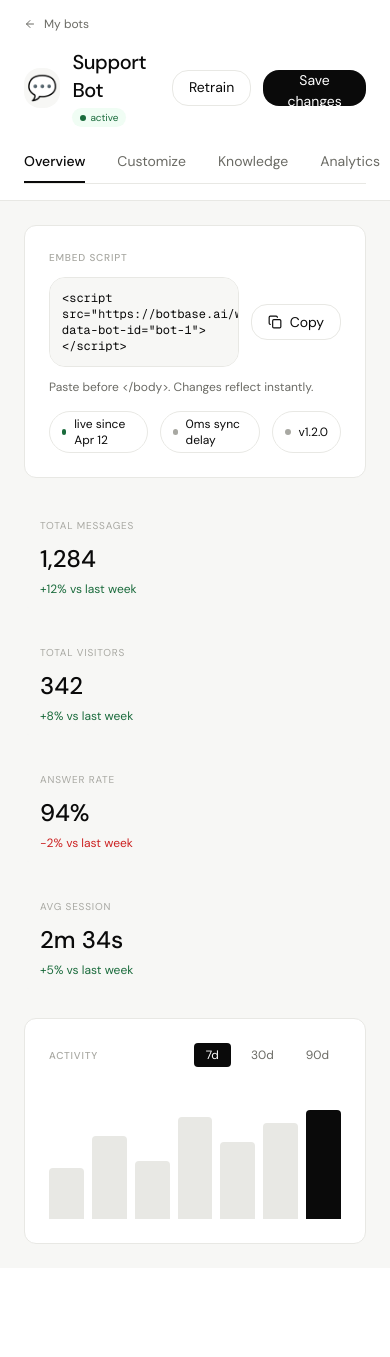
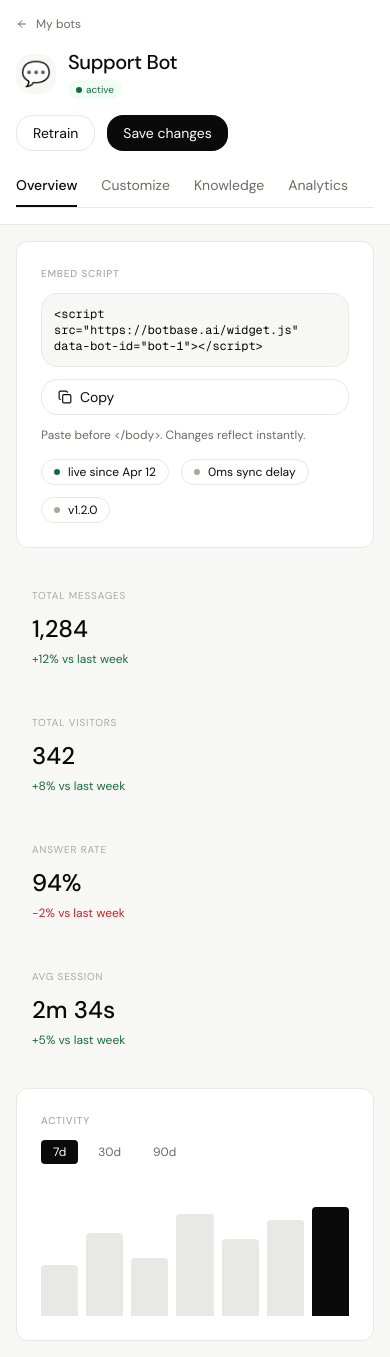
Before and after one commit to 11saim/BotBase, a React (Vite) app in the folder frontend/: page /bot/1 in a window 390 px wide. Before the commit the page ends 1268 px from the top, so only its background shows below. Built offline with nearby package versions, Linux system fonts and the light colour scheme.

Commit message:
Responsive Issues Resovled On Mobile

```diff
--- a/frontend/src/app/pages/BotDetailPage.tsx
+++ b/frontend/src/app/pages/BotDetailPage.tsx
@@ -18,7 +18,7 @@ export function BotDetailPage() {
     <div className="min-h-screen bg-[var(--bg-secondary)]">
       {/* Header */}
       <div className="bg-white border-b border-[var(--border-default)]">
-        <div className="px-6 py-4">
+        <div className="px-4 sm:px-6 py-4">
           <Link
             to="/dashboard"
             className="flex items-center gap-2 text-xs mb-4"
@@ -28,8 +28,8 @@ export function BotDetailPage() {
             My bots
           </Link>
 
-          <div className="flex items-center justify-between">
-            <div className="flex items-center gap-3">
+          <div className="flex flex-col gap-4 lg:flex-row lg:items-center lg:justify-between">
+            <div className="flex items-center gap-3 min-w-0">
               <div
                 className="w-10 h-10 rounded-lg flex items-center justify-center text-2xl"
                 style={{ background: 'var(--bg-secondary)' }}
@@ -37,7 +37,7 @@ export function BotDetailPage() {
                 💬
               </div>
               <div>
-                <h2 style={{ fontSize: '20px', fontWeight: 500, letterSpacing: '-0.4px' }}>Support Bot</h2>
+                <h2 className="truncate" style={{ fontSize: '20px', fontWeight: 500, letterSpacing: '-0.4px' }}>Support Bot</h2>
                 <div className="flex items-center gap-2 mt-1">
                   <div className="flex items-center gap-1 px-2 py-0.5 rounded-full bg-[#F0FDF4]">
                     <span className="w-1.5 h-1.5 rounded-full bg-[var(--success)]" />
@@ -47,7 +47,7 @@ export function BotDetailPage() {
               </div>
             </div>
 
-            <div className="flex gap-3">
+            <div className="flex flex-wrap gap-3">
               <button
                 className="px-4 h-[36px] rounded-lg border transition-all hover:bg-[var(--bg-secondary)]"
                 style={{ border: '1px solid var(--border-default)', fontSize: '14px' }}
@@ -64,12 +64,12 @@ export function BotDetailPage() {
           </div>
 
           {/* Tabs */}
-          <div className="flex gap-8 mt-6 border-b border-[var(--border-default)]">
+          <div className="flex gap-6 mt-6 border-b border-[var(--border-default)] overflow-x-auto">
             {tabs.map((tab, index) => (
               <button
                 key={tab}
                 onClick={() => setActiveTab(index)}
-                className="pb-3 text-sm relative transition-all"
+                className="pb-3 text-sm relative transition-all whitespace-nowrap"
                 style={{
                   color: activeTab === index ? 'var(--text-primary)' : 'var(--text-secondary)',
                   fontWeight: activeTab === index ? 500 : 400,
@@ -89,7 +89,7 @@ export function BotDetailPage() {
       </div>
 
       {/* Content */}
-      <div className="p-6 max-w-6xl mx-auto">
+      <div className="p-4 sm:p-6 max-w-6xl mx-auto">
         {activeTab === 0 && (
           <div className="space-y-6">
             {/* Script Tag Card */}
@@ -97,7 +97,7 @@ export function BotDetailPage() {
               <p style={{ fontSize: '10px', textTransform: 'uppercase', letterSpacing: '0.08em', fontWeight: 500, color: 'var(--text-tertiary)', marginBottom: '12px' }}>
                 EMBED SCRIPT
               </p>
-              <div className="flex items-center gap-3">
+              <div className="flex flex-col sm:flex-row sm:items-center gap-3">
                 <div
                   className="flex-1 p-3 rounded-lg font-mono text-xs overflow-x-auto"
                   style={{ background: 'var(--bg-secondary)', border: '1px solid var(--border-default)' }}
@@ -120,7 +120,7 @@ export function BotDetailPage() {
                 Paste before &lt;/body&gt;. Changes reflect instantly.
               </p>
 
-              <div className="flex gap-3 mt-4">
+              <div className="flex flex-wrap gap-3 mt-4">
                 {[
                   { label: 'live since Apr 12', color: '#1A6B3C' },
                   { label: '0ms sync delay', color: 'var(--text-tertiary)' },
@@ -166,11 +166,11 @@ export function BotDetailPage() {
 
             {/* Chart */}
             <div className="bg-white rounded-xl border p-6" style={{ border: '1px solid var(--border-default)' }}>
-              <div className="flex items-center justify-between mb-6">
+              <div className="flex flex-col gap-3 sm:flex-row sm:items-center sm:justify-between mb-6">
                 <p style={{ fontSize: '10px', textTransform: 'uppercase', letterSpacing: '0.08em', fontWeight: 500, color: 'var(--text-tertiary)' }}>
                   ACTIVITY
                 </p>
-                <div className="flex gap-2">
+                <div className="flex gap-2 overflow-x-auto">
                   {['7d', '30d', '90d'].map((period) => (
                     <button
                       key={period}
@@ -317,7 +317,7 @@ export function BotDetailPage() {
 
         {activeTab === 3 && (
           <div className="space-y-6">
-            <div className="flex justify-end gap-2">
+            <div className="flex flex-wrap justify-start sm:justify-end gap-2">
               {['7d', '30d', '90d', 'Custom'].map((period) => (
                 <button
                   key={period}
--- a/frontend/src/app/pages/CreateBotPage.tsx
+++ b/frontend/src/app/pages/CreateBotPage.tsx
@@ -30,7 +30,7 @@ export function CreateBotPage() {
   return (
     <div className="min-h-screen bg-white">
       {/* Header */}
-      <div className="h-[60px] border-b border-[var(--border-default)] px-6 flex items-center justify-between">
+      <div className="h-[60px] border-b border-[var(--border-default)] px-4 sm:px-6 flex items-center justify-between">
         <Link to="/" className="flex items-center gap-1" style={{ fontWeight: 500, fontSize: '15px' }}>
           <span>botbase</span>
           <span style={{ color: 'var(--text-secondary)' }}>.ai</span>
@@ -41,9 +41,9 @@ export function CreateBotPage() {
       </div>
 
       {/* Step Indicator */}
-      <div className="flex items-center justify-center py-8 gap-12">
+      <div className="flex items-center justify-start sm:justify-center overflow-x-auto px-4 sm:px-6 py-8 gap-6 sm:gap-12">
         {steps.map((step, index) => (
-          <div key={step} className="flex items-center gap-3">
+          <div key={step} className="flex items-center gap-3 shrink-0">
             <div className="flex items-center gap-3">
               <div
                 className="w-8 h-8 rounded-full flex items-center justify-center text-sm font-medium transition-all"
@@ -79,7 +79,7 @@ export function CreateBotPage() {
       </div>
 
       {/* Content */}
-      <div className="max-w-4xl mx-auto px-6 py-8">
+      <div className="max-w-4xl mx-auto px-4 sm:px-6 py-8">
         {currentStep === 0 && (
           <div className="grid grid-cols-1 lg:grid-cols-2 gap-8">
             {/* Form Column */}
@@ -108,7 +108,7 @@ export function CreateBotPage() {
                 <p style={{ fontSize: '10px', textTransform: 'uppercase', letterSpacing: '0.08em', fontWeight: 500, color: 'var(--text-tertiary)', marginBottom: '12px' }}>
                   CHOOSE AN AVATAR
                 </p>
-                <div className="grid grid-cols-8 gap-2">
+                <div className="grid grid-cols-4 sm:grid-cols-6 lg:grid-cols-8 gap-2">
                   {emojis.map((emoji) => (
                     <button
                       key={emoji}
@@ -129,7 +129,7 @@ export function CreateBotPage() {
                 <p style={{ fontSize: '10px', textTransform: 'uppercase', letterSpacing: '0.08em', fontWeight: 500, color: 'var(--text-tertiary)', marginBottom: '12px' }}>
                   ACCENT COLOR
                 </p>
-                <div className="flex gap-2">
+                <div className="flex flex-wrap gap-2">
                   {colors.map((color) => (
                     <button
                       key={color}
@@ -147,7 +147,7 @@ export function CreateBotPage() {
             </div>
 
             {/* Preview Column */}
-            <div className="sticky top-8">
+            <div className="lg:sticky lg:top-8">
               <p style={{ fontSize: '10px', textTransform: 'uppercase', letterSpacing: '0.08em', fontWeight: 500, color: 'var(--text-tertiary)', marginBottom: '12px' }}>
                 LIVE PREVIEW
               </p>
@@ -173,7 +173,7 @@ export function CreateBotPage() {
             <h2 style={{ fontSize: '20px', fontWeight: 500, letterSpacing: '-0.4px' }}>What should your bot know?</h2>
 
             {/* Tabs */}
-            <div className="flex gap-2 p-1 bg-[var(--bg-secondary)] rounded-lg w-fit">
+            <div className="flex gap-2 p-1 bg-[var(--bg-secondary)] rounded-lg w-full sm:w-fit overflow-x-auto">
               {[
                 { id: 'file', label: 'Upload file' },
                 { id: 'url', label: 'Paste URL' },
@@ -182,7 +182,7 @@ export function CreateBotPage() {
                 <button
                   key={tab.id}
                   onClick={() => setSelectedTab(tab.id as typeof selectedTab)}
-                  className="px-4 py-2 rounded-lg text-sm transition-all"
+                  className="px-4 py-2 rounded-lg text-sm transition-all whitespace-nowrap"
                   style={{
                     background: selectedTab === tab.id ? 'white' : 'transparent',
                     color: selectedTab === tab.id ? 'var(--text-primary)' : 'var(--text-secondary)',
@@ -240,7 +240,7 @@ export function CreateBotPage() {
 
             {selectedTab === 'url' && (
               <div>
-                <div className="flex gap-2">
+                <div className="flex flex-col sm:flex-row gap-2">
                   <input
                     type="url"
                     placeholder="https://docs.yoursite.com/..."
@@ -278,7 +278,7 @@ export function CreateBotPage() {
               </div>
 
               <div
-                className="p-4 rounded-lg border font-mono text-xs"
+                className="p-4 rounded-lg border font-mono text-xs overflow-x-auto"
                 style={{ border: '1px solid var(--border-default)', background: 'var(--bg-secondary)' }}
               >
                 <code>&lt;script src="https://botbase.ai/widget.js" data-bot-id="abc123"&gt;&lt;/script&gt;</code>
```
Also changed, not shown: frontend/src/app/pages/UnifiedDashboard.tsx (+12 -12 lines).
